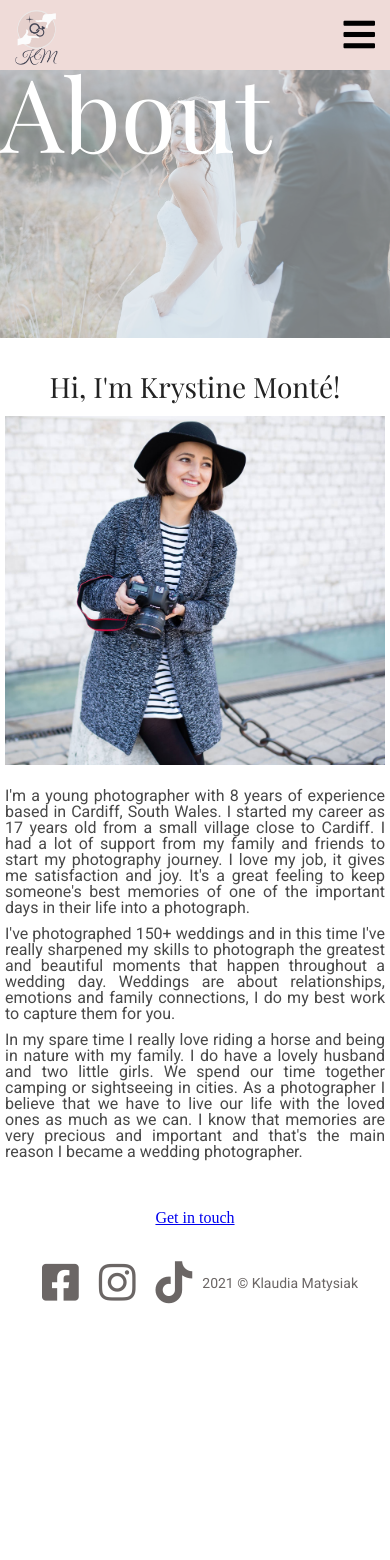
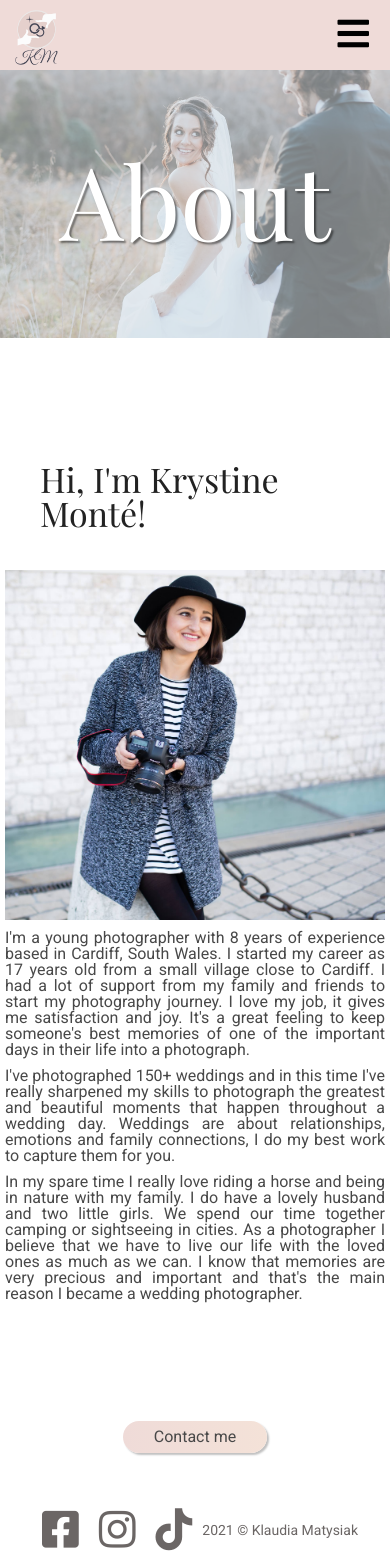
Before and after one commit to KlaudiaMatysiak/1MP-Matysiak, a plain HTML site: page about.html in a window 390 px wide. Before the commit the page ends 1313 px from the top, so only its background shows below. Drawn offline with nearby package versions, Linux system fonts and the light colour scheme.

Commit message:
Add style and media queries

```diff
--- a/about.html
+++ b/about.html
@@ -14,6 +14,9 @@
     <link href="https://fonts.googleapis.com/css2?family=Roboto:wght@100;400;700&display=swap" rel="stylesheet">
 
     <link rel="stylesheet" href="https://cdnjs.cloudflare.com/ajax/libs/font-awesome/5.15.3/css/all.min.css" integrity="sha512-iBBXm8fW90+nuLcSKlbmrPcLa0OT92xO1BIsZ+ywDWZCvqsWgccV3gFoRBv0z+8dLJgyAHIhR35VZc2oM/gI1w==" crossorigin="anonymous" referrerpolicy="no-referrer" />
+
+    <link rel="stylesheet" href="https://cdnjs.cloudflare.com/ajax/libs/hover.css/2.3.1/css/hover.css" integrity="sha512-Qg72y9f1a3aVc1FVnjq5YURLOOG8fDKQjMnhxYaZgBz4nIVjpVOBUtuMMMqkZPS1FlVrzzEBXq2sM6Qp1zen/Q==" crossorigin="anonymous" referrerpolicy="no-referrer" />
+
     <link rel="stylesheet" href="assets/css/reset.css">
     <link rel="stylesheet" href="assets/css/style.css">
     <link rel="stylesheet" href="assets/css/home.css">
@@ -23,12 +26,12 @@
 </head>
 <body>
     <nav class="main-nav">
-        <img class="logo" alt="logo" src="assets/images/kmlogo.png">
-        <i class="fas fa-bars hamburger"></i>
-        <ul class="menu-list">
+        <a href="index.html"><img class="logo" alt="logo" src="assets/images/kmlogo.png"></a>
+        <button class="hamburger" id="hamburger"><i class="fas fa-bars"></i></button>
+        <ul class="menu-list" id="menu-list">
             <li class="menu-item"><a href="index.html"><span>Home</span></a></li>
             <li class="menu-item">
-                <a href="portfolio.html"><span>Wedding</span></a>
+                <a><span>Wedding</span></a>
                 <ul class="submenu-list">
                     <li class="submenu-item"><a href="portfolio.html">Portfolio</a></li>
                     <li class="submenu-item"><a href="prices.html">Packages & Prices</a></li>
@@ -40,30 +43,24 @@
             <li class="menu-item"><a href="contact.html"><span>Contact</span></a></li>
         </ul>
     </nav>
-    <section class="about-bg">
-        <h2 class="about-title">About</h2>
+    <section class="bg about-bg">
+        <h2 class="title">About</h2>
     </section>
     <section class="about-section">
         <h2 class="krystine">Hi, I'm Krystine Monté!</h2>
-        <div >
-            <div>
-                <img class="about-photo" src="/assets/images/photo-about.jpg" alt="Krystine-Monté-photo">
-            </div>
+        <div class="about-story">
+            <img class="about-photo" src="assets/images/photo-about.jpg" alt="Krystine-Monté-photo">
             <div class="about-text">
-                <p>
-                    I'm a young photographer with 8 years of experience based in Cardiff, South Wales. I started my career as 17 years old from a small village close to Cardiff. I had a lot of support from my family and friends to start my photography journey. I love my job, it gives me satisfaction and joy. It's a great feeling to keep someone's best memories of one of the important days in their life into a photograph.
-                </p>
-                <p>
-                    I've photographed 150+ weddings and in this time I've really sharpened my skills to photograph the greatest and beautiful moments that happen throughout a wedding day. Weddings are about relationships, emotions and family connections, I do my best work to capture them for you.
-                </p>
-                <p>
-                    In my spare time I really love riding a horse and being in nature with my family. I do have a lovely husband and two little girls. We spend our time together camping or sightseeing in cities. As a photographer I believe that we have to live our life with the loved ones as much as we can. I know that memories are very precious and important and that's the main reason I became a wedding photographer.
-                </p>
+                <p>I'm a young photographer with 8 years of experience based in Cardiff, South Wales. I started my career as 17 years old from a small village close to Cardiff. I had a lot of support from my family and friends to start my photography journey. I love my job, it gives me satisfaction and joy. It's a great feeling to keep someone's best memories of one of the important days in their life into a photograph.</p>
+                <p>I've photographed 150+ weddings and in this time I've really sharpened my skills to photograph the greatest and beautiful moments that happen throughout a wedding day. Weddings are about relationships, emotions and family connections, I do my best work to capture them for you.</p>
+                <p>In my spare time I really love riding a horse and being in nature with my family. I do have a lovely husband and two little girls. We spend our time together camping or sightseeing in cities. As a photographer I believe that we have to live our life with the loved ones as much as we can. I know that memories are very precious and important and that's the main reason I became a wedding photographer.</p>
             </div>
         </div>
     </section>
-    <div class="contact-btn">
-        <a href="contact.html">Get in touch</a>
+    <div class="btn-wrapper">
+        <div class="btn hvr-float">
+            <a href="contact.html">Contact me</a>
+        </div>
     </div>
     <footer>
         <a href="http://facebook.com/" target="_blank"><i class="fab fa-facebook-square"></i></a>
@@ -71,5 +68,7 @@
         <a href="http://tiktok.com" target="_blank"><i class="fab fa-tiktok"></i></a>
         <span class="copyright">2021 © Klaudia Matysiak</span>
     </footer>
+    <script type="text/javascript" src="jquery-3.3.1.js"></script>
+    <script src="script.js"></script>
 </body>
 </html>
--- a/assets/css/about.css
+++ b/assets/css/about.css
@@ -1,41 +1,29 @@
 /* ------------------------------- Title */
-.about-title {
-    padding: 60px 0 0 0;
-    font-size: 12vh;
-    color: var(--subtitle);
-    background-color: rgba(240, 248, 255, 0.5);
-    height: inherit
-}
-
 .about-bg {
     background-image: url("../images/about-bg.jpg");
-    background-size: cover;
-    background-repeat: no-repeat;
-    background-position: center;
-    height: 40vh;
 }
 
 /* ------------------------------- Content */
 .about-section {
     display: flex;
-    flex-wrap: wrap;
-    justify-content: center;
-    margin: 30px;
+    flex-direction: column;
+    align-items: center;
+    margin: 10vh 0;
 }
 
 .krystine {
-    padding: 5px;
-    font-size: 28px;
+    padding: 40px;
+    font-size: 34px;
 }
 
 .about-photo {
-    max-width: 400px;
-    max-height: 400px;
-    padding: 10px;
+    max-width: 380px;
+    max-height: 380px;
+    padding: 5px;
 }
 
 .about-text {
-    padding: 10px;
+    padding: 5px;
 }
 
 .about-text p {
@@ -43,11 +31,40 @@
     text-align: justify;
 }
 
-.contact-btn {
-    display: flex;
-    justify-content: center;
+.btn-wrapper {
+    padding: 20px;
 }
 
-/* @media only screen and (min-width: 600px) {
+@media only screen and (min-width: 960px) {
+    .about-text {
+        float: left;
+        max-width: 70vh;
+    }
+}
 
-} */
+@media only screen and (max-width: 960px) {
+    .about-story {
+        display: flex;
+        flex-direction: column;
+        align-items: center;
+    }
+
+    .about-photo {
+        padding-bottom: 20px;
+    }
+
+    .about-text {
+        max-width: 60vh;
+    }
+}
+
+@media only screen and (max-width: 480px) {
+    .about-photo {
+        padding: 0;
+    }
+
+    .about-text {
+        padding-top: 10px;
+        max-width: 50vh;
+    }
+}
```
